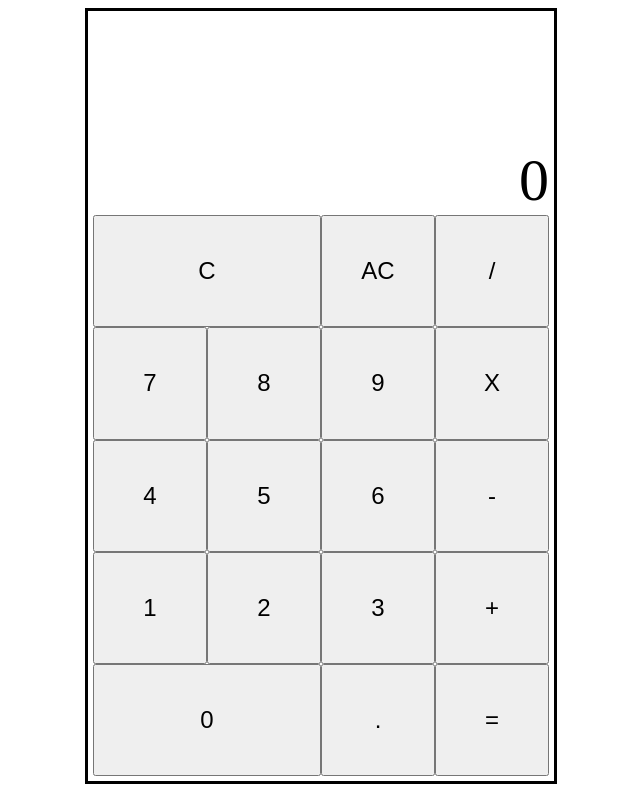
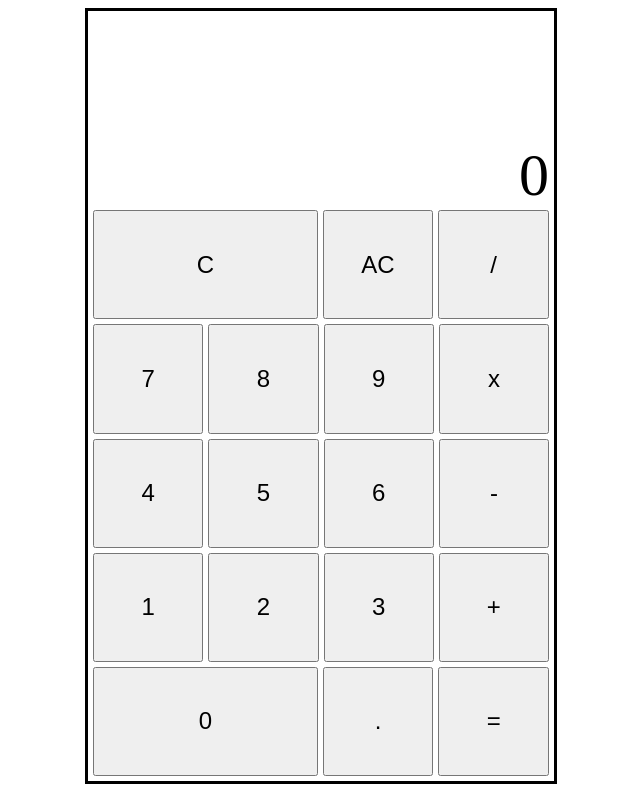
Before and after one commit to AidanPaoloBelmonte/calculator, a plain HTML site: page index.html in a window 1280 px wide. Shown: the whole page, without its empty margins (319-959 px from the left). Drawn offline with Linux system fonts and the light colour scheme.

Commit message:
Added gaps between numpad buttons

```diff
--- a/index.html
+++ b/index.html
@@ -17,7 +17,7 @@
                 <button id="seven" class="key">7</button>
                 <button id="eight" class="key">8</button>
                 <button id="nine" class="key">9</button>
-                <button id="multiply" class="key">X</button>
+                <button id="multiply" class="key">x</button>
 
                 <button id="four" class="key">4</button>
                 <button id="five" class="key">5</button>
--- a/styles/style.css
+++ b/styles/style.css
@@ -28,17 +28,19 @@
     display: flex;
     justify-content: space-between;
     flex-wrap: wrap;
+    column-gap: 5px;
+    row-gap: 5px;
 
     flex: 3 1 auto;
 }
 
 .key {
     flex: auto;
-    flex-basis: 25%;
+    flex-basis: 20%;
 
     font-size: 24px;
 }
 
 .key.double {
-    flex-basis: 50%;
+    flex-basis: 45%;
 }
```
